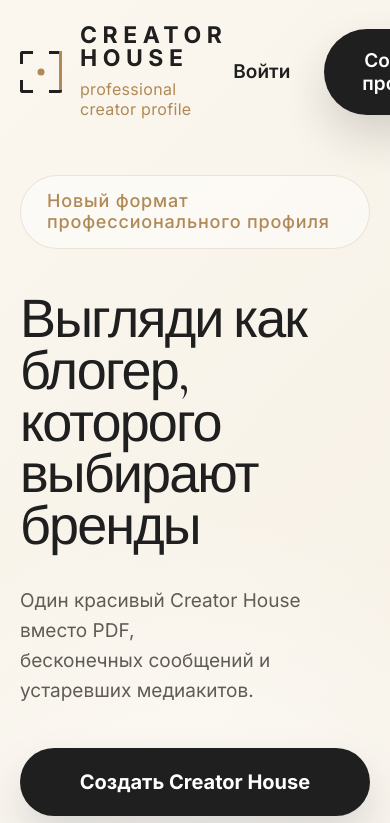
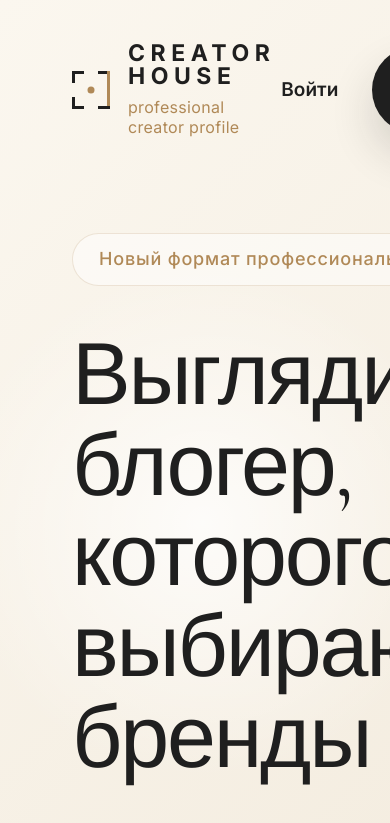
Before and after one commit to tsstish/creator-house, a Next.js app: page / in a window 390 px wide. Shown: the top 823 px of the page. Built offline with nearby package versions, Linux system fonts and the light colour scheme.

Commit message:
Update globals.css

```diff
--- a/app/globals.css
+++ b/app/globals.css
@@ -30,20 +30,20 @@
 .display {
   font-family: var(--font-display), Georgia, serif;
   font-weight: 400;
-  letter-spacing: -0.035em;
+  letter-spacing: -0.025em;
 }
 
 .hero-page {
   min-height: 100vh;
   background:
-    radial-gradient(circle at 52% 44%, rgba(255, 255, 255, 0.72), transparent 34%),
+    radial-gradient(circle at 52% 42%, rgba(255, 255, 255, 0.78), transparent 34%),
     linear-gradient(135deg, #fbf7ef 0%, #f2eadc 100%);
   overflow: hidden;
 }
 
 .logo-mark {
-  width: 42px;
-  height: 42px;
+  width: 38px;
+  height: 38px;
   position: relative;
   flex: 0 0 auto;
 }
@@ -56,48 +56,43 @@
 .logo-mark .lt {
   left: 0;
   top: 0;
-  width: 13px;
-  height: 13px;
+  width: 12px;
+  height: 12px;
   border-left: 3px solid;
   border-top: 3px solid;
-  border-radius: 3px 0 0 0;
 }
 
 .logo-mark .lb {
   left: 0;
   bottom: 0;
-  width: 13px;
-  height: 13px;
+  width: 12px;
+  height: 12px;
   border-left: 3px solid;
   border-bottom: 3px solid;
-  border-radius: 0 0 0 3px;
 }
 
 .logo-mark .rt {
   right: 0;
   top: 0;
-  width: 13px;
-  height: 13px;
-  border-right: 3px solid;
+  width: 12px;
+  height: 12px;
   border-top: 3px solid;
-  border-radius: 0 3px 0 0;
 }
 
-/* правая грань без прерывания */
+/* правая грань без разрыва */
 .logo-mark .right-full {
   right: 0;
   top: 0;
-  height: 42px;
+  height: 38px;
   border-right: 3px solid #b08957;
 }
 
 .logo-mark .rb {
   right: 0;
   bottom: 0;
-  width: 13px;
-  height: 13px;
+  width: 12px;
+  height: 12px;
   border-bottom: 3px solid;
-  border-radius: 0 0 3px 0;
 }
 
 .logo-mark .dot {
@@ -109,55 +104,3 @@
   background: #b08957;
   transform: translate(-50%, -50%);
 }
-
-@media (max-width: 980px) {
-  .hero-grid {
-    grid-template-columns: 1fr !important;
-  }
-
-  .hero-title {
-    font-size: 68px !important;
-  }
-
-  .preview-wrap {
-    height: 760px !important;
-  }
-}
-
-@media (max-width: 640px) {
-  .hero-shell {
-    padding: 24px 20px 56px !important;
-  }
-
-  .hero-header {
-    margin-bottom: 56px !important;
-  }
-
-  .hero-title {
-    font-size: 54px !important;
-    line-height: 0.96 !important;
-  }
-
-  .hero-subtitle {
-    font-size: 19px !important;
-  }
-
-  .hero-actions {
-    flex-direction: column !important;
-    align-items: stretch !important;
-  }
-
-  .hero-actions button {
-    width: 100% !important;
-  }
-
-  .hero-features {
-    flex-direction: column !important;
-    gap: 18px !important;
-  }
-
-  .preview-card {
-    width: 100% !important;
-    right: 0 !important;
-  }
-}
```
